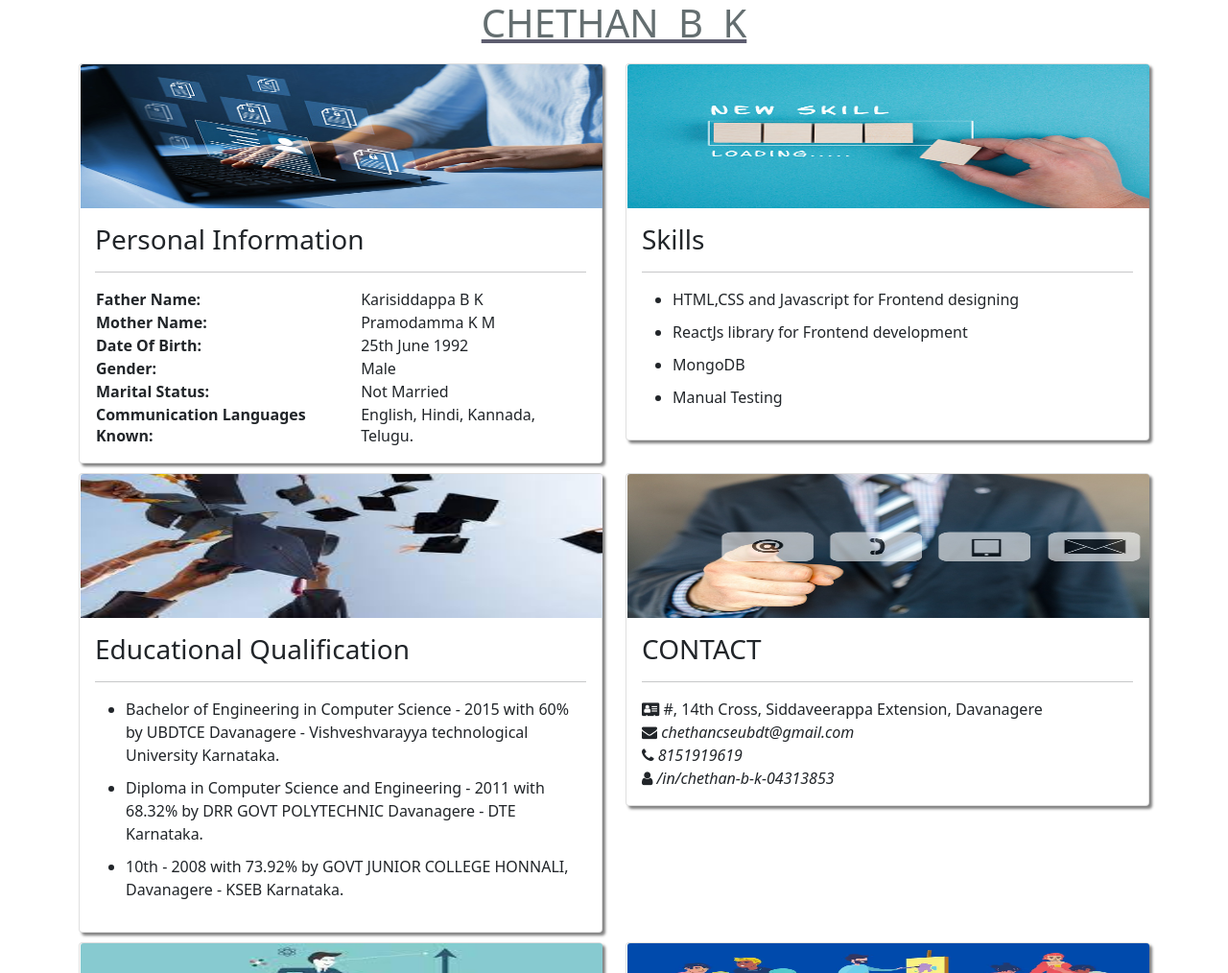
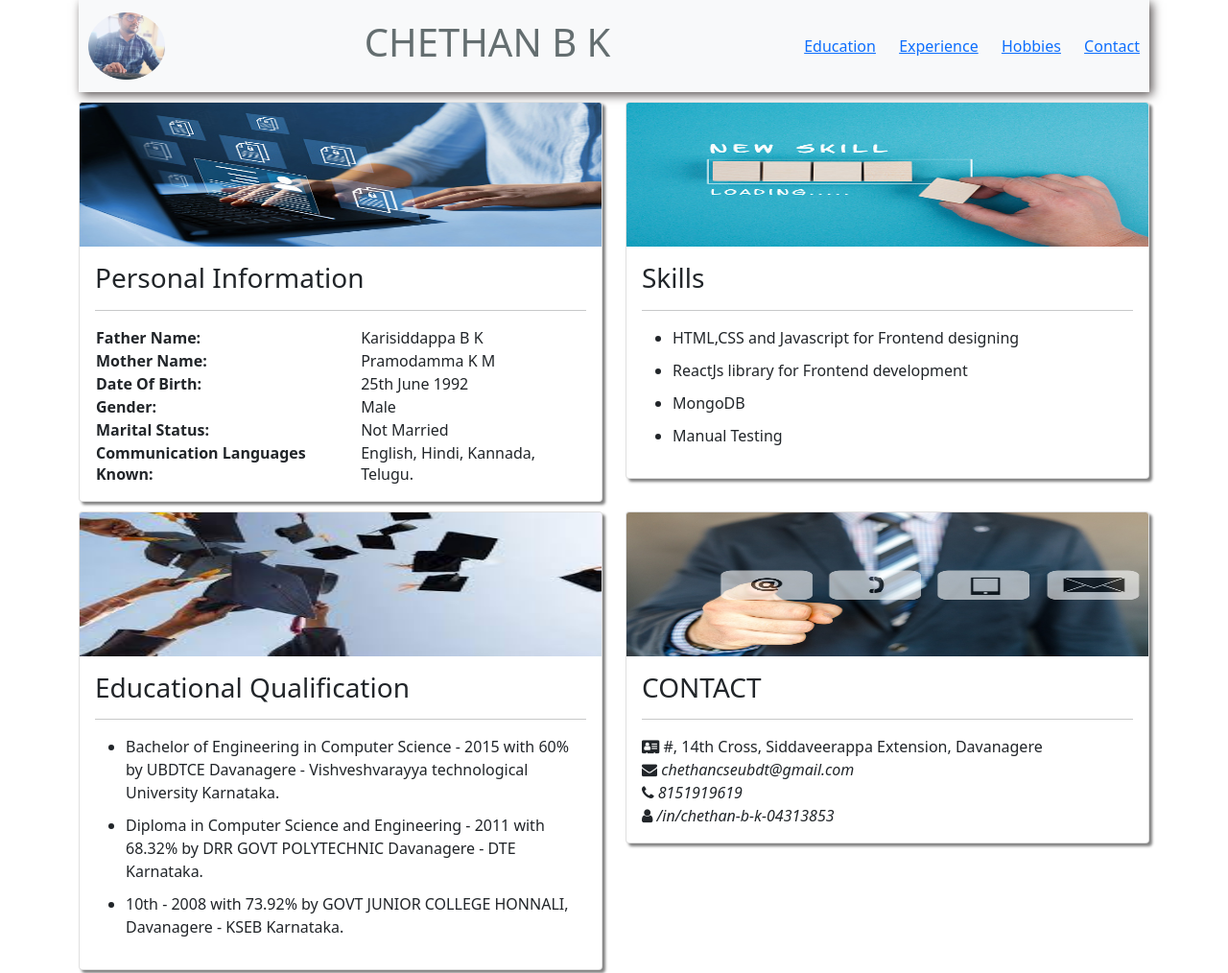
Before and after one commit to chethanbk/chethan.github.io, a plain HTML site: page index.html in a window 1280 px wide. Shown: the top 1014 px of the page at 96% size. Drawn offline with nearby package versions, Linux system fonts and the light colour scheme.

Commit message:
added the navbar with links and video player from youtube

```diff
--- a/index.html
+++ b/index.html
@@ -12,19 +12,28 @@
 <body>
     <div class="container">
 
-        <div class="row">
-            <div class="col-md-12 heading">
-
-                    <h1>CHETHAN B K</h1>
+        <nav class="navbar navbar-light bg-light">
+            <a class="navbar-brand" href="#">
+              <img src="images/chethan-sm.png" width="30" height="30" alt="Chethan">
+            </a>
+            <h1>CHETHAN B K</h1>
+            <div class="navlinks">
+                <a href="#Education">Education</a>
+                <a href="#Experience">Experience</a>
+                <a href="#Hobbies">Hobbies</a>
+                <a href="#Contact">Contact</a>
 
             </div>
-        </div>
+
+
+
+          </nav>
  <!-- First row starts here -->
         <div class="row">
             <div class="col-md-6">
                 <div class="card cradspacind" style="width: 100%;">
                     <img src="images/pinfo.jpg" class="card-img-top" alt="..." style="height:150px">
-                    <div class="card-body">
+                    <div class="card-body" id="personal">
                         <h3>Personal Information</h3>
                         <hr>
                         <table>
@@ -61,7 +70,7 @@
             <div class="col-md-6">
                 <div class="card cradspacind" style="width: 100%;">
                     <img src="images/skills.jpg" class="card-img-top" alt="..." style="height:150px">
-                    <div class="card-body">
+                    <div class="card-body" id="skills">
                         <h3>Skills</h3>
                         <hr>
                         <ul>
@@ -81,7 +90,7 @@
          <div class="col-md-6">
             <div class="card cradspacind" style="width: 100%;">
                 <img src="images/graduation.jpg" class="card-img-top" alt="..." style="height:150px">
-                <div class="card-body">
+                <div class="card-body" id="Education">
                     <h3>Educational Qualification</h3>
                     <hr>
                     <ul>
@@ -98,7 +107,7 @@
          <div class="col-md-6">
             <div class="card cradspacind" style="width: 100%;">
                <img src="images/contact-us-2993000_1280.jpg" class="card-img-top" alt="..." style="height:150px">
-               <div class="card-body">
+               <div class="card-body" id="Contact">
                    <h3>CONTACT </h3>
                    <hr>
                    <i class="fa fa-address-card" aria-hidden="true"></i>  #, 14th Cross, Siddaveerappa Extension, Davanagere<br>
@@ -116,7 +125,7 @@
         <div class="col-md-6">
             <div class="card cradspacind" style="width: 100%;">
                 <img src="images/experience.jpg" class="card-img-top" alt="..." style="height:150px">
-                <div class="card-body">
+                <div class="card-body" id="Experience">
                     <h3>Work Experience </h3>
                     <hr>
                     <h5>TMC Malebennuru,Davanagere as IT Consultant</h5>
@@ -137,7 +146,7 @@
          <div class="col-md-6">
             <div class="card cradspacind" style="width: 100%;">
                 <img src="images/List-of-Hobbies-Names.jpg.jpg" class="card-img-top" alt="..." style="height:150px">
-                <div class="card-body">
+                <div class="card-body" id="Hobbies">
                     <h3>Hobbies and Interests </h3>
                     <hr>
                     <ul>
@@ -151,9 +160,13 @@
 
                 </div>
             </div>
+            <div class="row">
+                <iframe width="560" height="280" style="margin-top: 15px;" src="https://www.youtube.com/embed/F6YniQ_4AB8" title="YouTube video player" frameborder="0" allow="accelerometer; autoplay; clipboard-write; encrypted-media; gyroscope; picture-in-picture; web-share" allowfullscreen></iframe>
+            </div>
          </div>
 
         </div>
+        <!-- thirdrow ending-->
 
 
 
--- a/styles.css
+++ b/styles.css
@@ -1,14 +1,17 @@
-body{
-    /* background-image: url("images/background image.jpg"); */
-    /* margin-bottom: 10px; */
-}
 .container{
     margin-bottom: 10px;
 }
-img{
-    width: 100px;
-    height: 100px;
-    margin: 0.1px 0.5px;
+.navbar{
+    box-shadow: 3px 3px 10px rgb(84, 78, 78);
+
+}
+.navbar img{
+    width: 80;
+    height: 70px;
+    margin-left: 10px;
+}
+.navlinks a{
+    margin: 10px;;
 }
 .heading{
     text-align: center;
```
Also changed, not shown: images/plain_yellow_background_hd_yellow_background-1920x1080.jpg (added).
